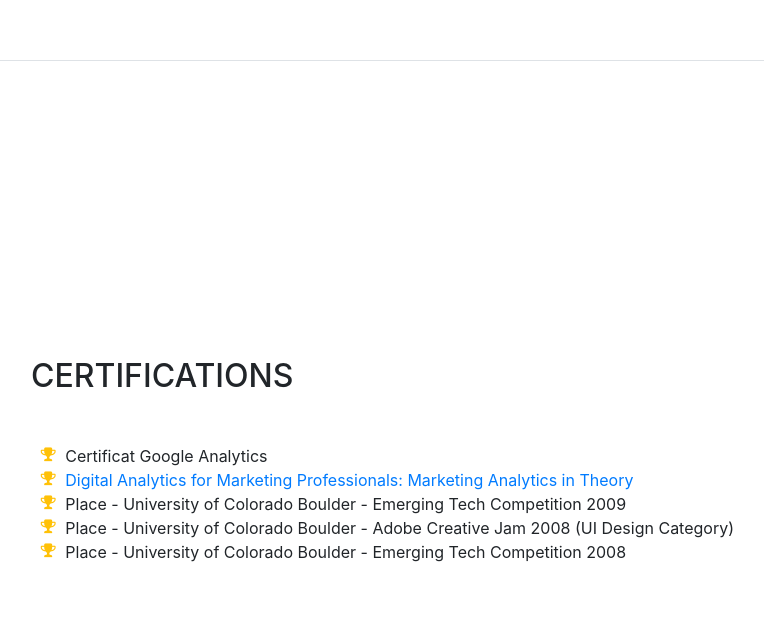
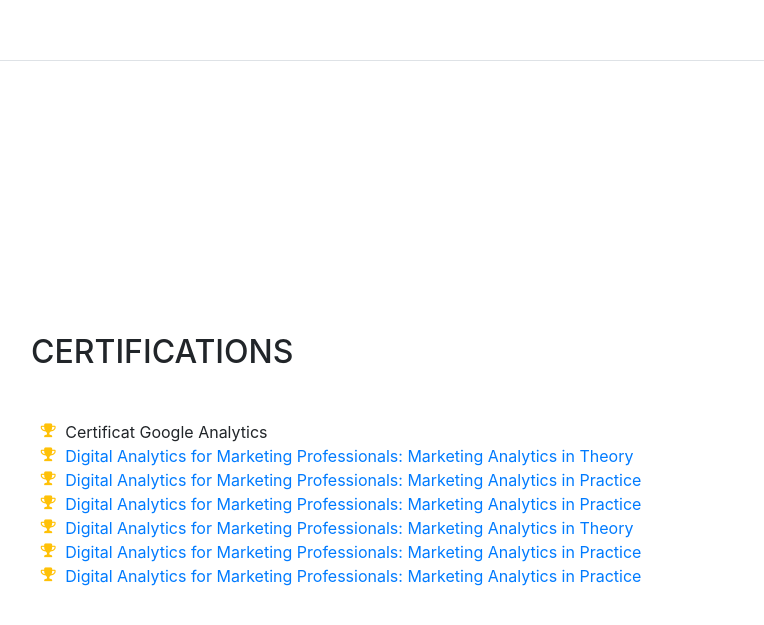
Before and after one commit to georgewillems/georgewillems.github.io, a website with bundled scripts: page index.html in a window 1280 px wide. Shown: the part 4244-4869 px from the top of the page, without its empty margins (289-1053 px from the left). Built offline with nearby package versions, Linux system fonts and the light colour scheme; a web font is replaced by a local one.

Commit message:
Update index.html

```diff
--- a/index.html
+++ b/index.html
@@ -284,13 +284,24 @@
             </li>
             <li>
               <i class="fa-li fa fa-trophy text-warning"></i>
-              Place - University of Colorado Boulder - Emerging Tech Competition 2009</li>
+              <a href="https://www.coursera.org/account/accomplishments/verify/KRXB6JV9HHBP" target="_blank">Digital Analytics for Marketing Professionals: Marketing Analytics in Practice</a>
+            </li>
             <li>
               <i class="fa-li fa fa-trophy text-warning"></i>
-              Place - University of Colorado Boulder - Adobe Creative Jam 2008 (UI Design Category)</li>
+              <a href="https://www.coursera.org/account/accomplishments/verify/KRXB6JV9HHBP" target="_blank">Digital Analytics for Marketing Professionals: Marketing Analytics in Practice</a>
+            </li>
             <li>
               <i class="fa-li fa fa-trophy text-warning"></i>
-              Place - University of Colorado Boulder - Emerging Tech Competition 2008</li>
+              <a href="https://www.coursera.org/account/accomplishments/verify/4WPLG3KKAUSU" target="_blank">Digital Analytics for Marketing Professionals: Marketing Analytics in Theory</a>
+            </li>
+            <li>
+              <i class="fa-li fa fa-trophy text-warning"></i>
+              <a href="https://www.coursera.org/account/accomplishments/verify/KRXB6JV9HHBP" target="_blank">Digital Analytics for Marketing Professionals: Marketing Analytics in Practice</a>
+            </li>
+            <li>
+              <i class="fa-li fa fa-trophy text-warning"></i>
+              <a href="https://www.coursera.org/account/accomplishments/verify/KRXB6JV9HHBP" target="_blank">Digital Analytics for Marketing Professionals: Marketing Analytics in Practice</a>
+            </li>
             <li>
 
           </ul>
```
